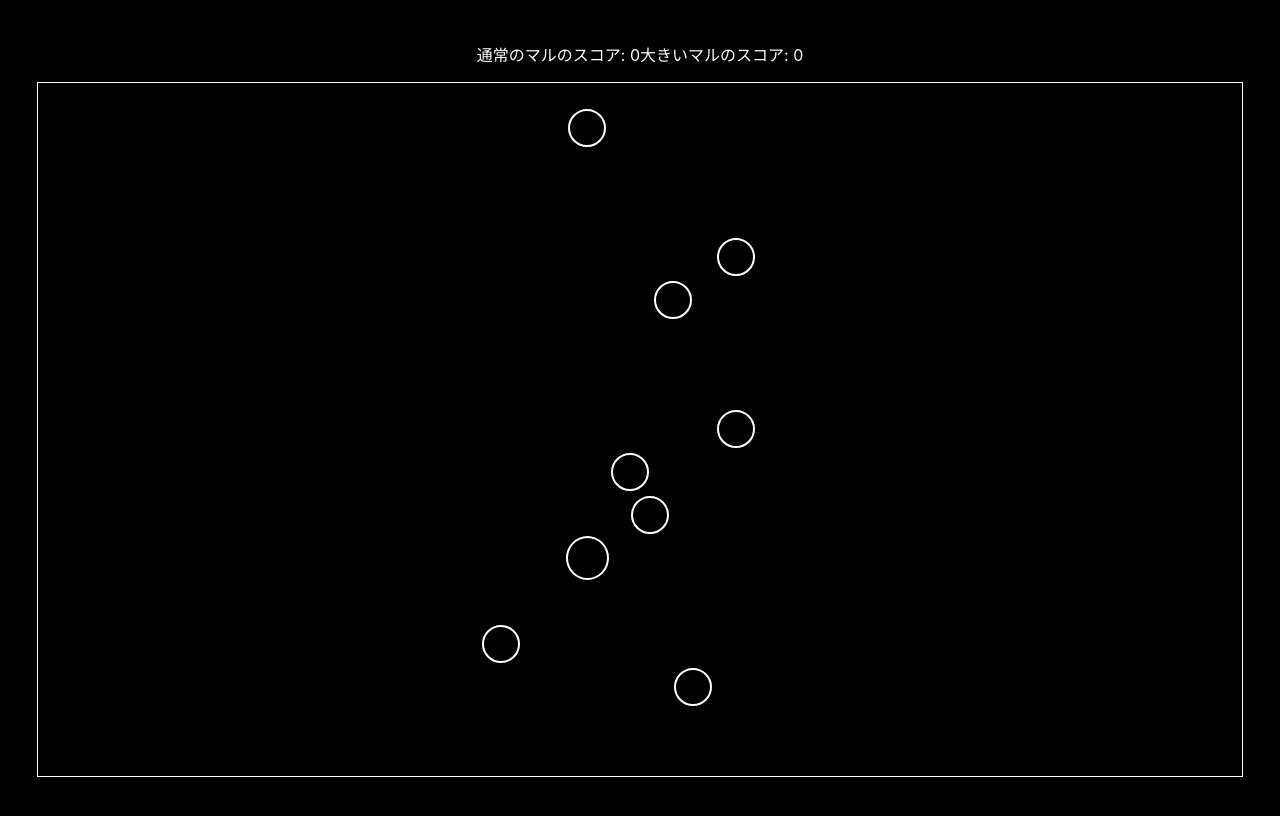
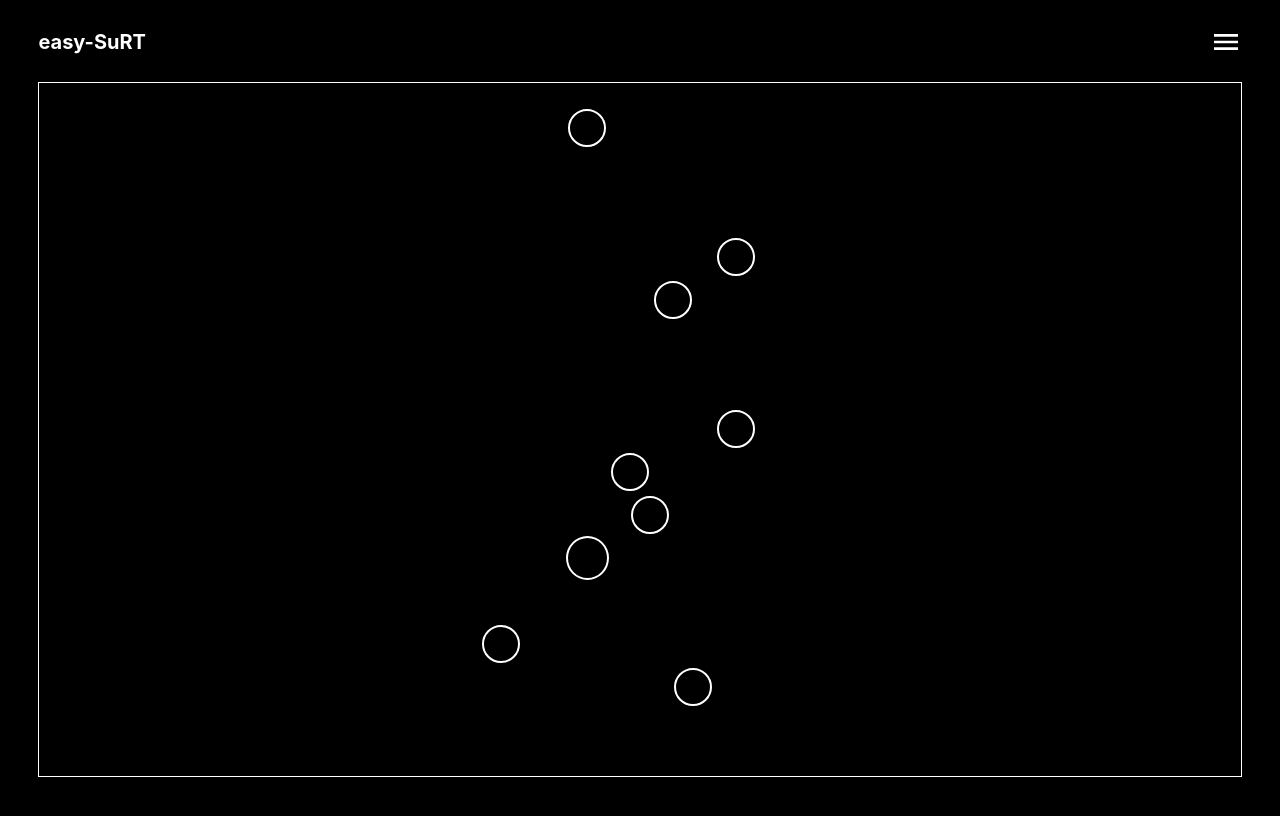
Before and after one commit to recodeyo1ko/easy-SuRT, a React (Create React App) app in the folder front/: page / in a window 1280 px wide. Shown: the top 816 px of the page. Built offline with nearby package versions, Linux system fonts and the light colour scheme.

Commit message:
[完了]ハンバーガーメニューの導入、スコアの初期化ボタンの実装

```diff
--- a/front/package.json
+++ b/front/package.json
@@ -3,6 +3,10 @@
   "version": "0.1.0",
   "private": true,
   "dependencies": {
+    "@emotion/react": "^11.11.1",
+    "@emotion/styled": "^11.11.0",
+    "@mui/icons-material": "^5.14.19",
+    "@mui/material": "^5.14.20",
     "@testing-library/jest-dom": "^5.17.0",
     "@testing-library/react": "^13.4.0",
     "@testing-library/user-event": "^13.5.0",
--- a/front/src/App.css
+++ b/front/src/App.css
@@ -1,3 +1,12 @@
+button {
+  padding: 0;
+  border: none;
+  outline: none;
+  font: inherit;
+  color: inherit;
+  background: none;
+}
+
 body,
 html {
   margin-top: 1%;
@@ -9,24 +18,36 @@ html {
   overflow: hidden;
 }
 
-.grid-container {
+.container {
   margin: 0 auto;
   width: 94%;
-  border: 1px solid white;
 }
 
 .grid-main {
-  margin: 2%;
+  margin-top: 2%;
+  padding: 2%;
   display: flex;
   justify-content: center;
   align-items: center;
   height: 80%; /* グリッドエリアの高さ */
+  border: 1px solid white;
 }
 .score {
-  display: flex;
   justify-content: center;
   align-items: center;
   height: 20%; /* ボタンエリアの高さ */
+}
+
+.score-body {
+  display: flex;
+  align-items: center;
+  margin-top: 1%;
+  margin-bottom: 1%;
+}
+
+.score-body-button {
+  border: 1px solid white;
+  padding: 2%;
 }
 
 .grid {
@@ -73,3 +94,22 @@ html {
   justify-content: center;
   align-items: center;
 }
+
+.hamburger-menu {
+  background-color: rgb(70, 70, 70);
+  display: flex;
+  align-items: center;
+  padding: 10px;
+}
+
+.menu-content {
+  display: flex;
+  width: 100%;
+  justify-content: space-between;
+  align-items: center;
+}
+
+.title {
+  font-size: 20px;
+  font-weight: bold;
+}
--- a/front/src/App.tsx
+++ b/front/src/App.tsx
@@ -1,9 +1,10 @@
 import "./App.css";
 import Grid from "./components/Grid";
 import { useState, useEffect } from "react";
-import Score from "./components/Score";
+import Menu from "./components/Menu";
 
 function App() {
+  const [isHambergerMenuOpen, setIsHambergerMenuOpen] = useState(false);
   const [circleScore, setCircleScore] = useState(0); // 通常のマルのスコア
   const [largeCircleScore, setLargeCircleScore] = useState(0); // 大きいマルのスコア
   const [circlePositions, setCirclePositions] = useState<number[]>([]);
@@ -40,14 +41,28 @@ function App() {
     generateGrid();
   }, []);
 
+  const resetScore = () => {
+    setCircleScore(0);
+    setLargeCircleScore(0);
+  };
+
   return (
     <div className="App">
-      <Score circleScore={circleScore} largeCircleScore={largeCircleScore} />
-      <Grid
-        circlePositions={circlePositions}
-        largeCircleIndex={largeCircleIndex}
-        updateScore={updateScore}
-      />
+      <div className="container">
+        <Menu
+          isHambergerMenuOpen={isHambergerMenuOpen}
+          openHambergerMenu={() => setIsHambergerMenuOpen(true)}
+          closeHambergerMenu={() => setIsHambergerMenuOpen(false)}
+          circleScore={circleScore}
+          largeCircleScore={largeCircleScore}
+          resetScore={resetScore}
+        />
+        <Grid
+          circlePositions={circlePositions}
+          largeCircleIndex={largeCircleIndex}
+          updateScore={updateScore}
+        />
+      </div>
     </div>
   );
 }
--- a/front/src/components/Grid.tsx
+++ b/front/src/components/Grid.tsx
@@ -15,7 +15,6 @@ const Grid: React.FC<GridProps> = ({
     return <div>Loading...</div>;
   }
   return (
-    <div className="grid-container">
     <div className="grid-main">
       <div className="grid">
         {[...Array(105)].map((_, index) => (
@@ -32,7 +31,6 @@ const Grid: React.FC<GridProps> = ({
         ))}
       </div>
     </div>
-    </div>
   );
 };
 export default Grid;
--- /dev/null
+++ b/front/src/components/Menu.tsx
@@ -0,0 +1,49 @@
+import React from "react";
+import MenuIcon from "@mui/icons-material/Menu";
+import MenuOpenIcon from "@mui/icons-material/MenuOpen";
+import Score from "./Score";
+
+interface MenuProps {
+  isHambergerMenuOpen: boolean;
+  openHambergerMenu: () => void;
+  closeHambergerMenu: () => void;
+  circleScore: number;
+  largeCircleScore: number;
+  resetScore: () => void;
+}
+
+const Menu: React.FC<MenuProps> = ({
+  isHambergerMenuOpen,
+  openHambergerMenu,
+  closeHambergerMenu,
+  circleScore,
+  largeCircleScore,
+  resetScore,
+}) => {
+  if (isHambergerMenuOpen === false) {
+    return (
+      <div className="hamberger-menu">
+        <div className="menu-content">
+          <div className="title">easy-SuRT</div>
+          <MenuIcon onClick={openHambergerMenu} style={{ fontSize: 32 }} />
+        </div>
+      </div>
+    );
+  }
+
+  return (
+    <div className="hamberger-menu">
+      <div className="menu-content">
+        <div className="title">easy-SuRT</div>
+        <MenuOpenIcon onClick={closeHambergerMenu} style={{ fontSize: 32 }} />
+      </div>
+      <Score
+        circleScore={circleScore}
+        largeCircleScore={largeCircleScore}
+        resetScore={resetScore}
+      />
+    </div>
+  );
+};
+
+export default Menu;
--- a/front/src/components/Score.tsx
+++ b/front/src/components/Score.tsx
@@ -1,19 +1,32 @@
 import React from "react";
+import RestartAltIcon from "@mui/icons-material/RestartAlt";
+import { IconButton } from "@mui/material";
+import Brightness1OutlinedIcon from "@mui/icons-material/Brightness1Outlined";
 
 interface ScoreProps {
   circleScore: number;
   largeCircleScore: number;
+  resetScore: () => void;
 }
 
-const Score: React.FC<ScoreProps> = ({ circleScore, largeCircleScore }) => {
+const Score: React.FC<ScoreProps> = ({
+  circleScore,
+  largeCircleScore,
+  resetScore,
+}) => {
   return (
     <div className="score">
-      <p>
-        通常のマルのスコア: <span>{circleScore}</span>
-      </p>
-      <p>
-        大きいマルのスコア: <span>{largeCircleScore}</span>
-      </p>
+      <div className="score-body">
+        <Brightness1OutlinedIcon />
+        スコア: {largeCircleScore} /{circleScore + largeCircleScore}
+        ...(正解/選択数)
+      </div>
+      <div className="score-body">
+        <button onClick={resetScore} className="score-body score-body-button">
+          <RestartAltIcon />
+          reset
+        </button>
+      </div>
     </div>
   );
 };
```
Also changed, not shown: 1 other file (tests, documents, lock files or other folders). Lines whose indentation alone changed are shown as unchanged.
